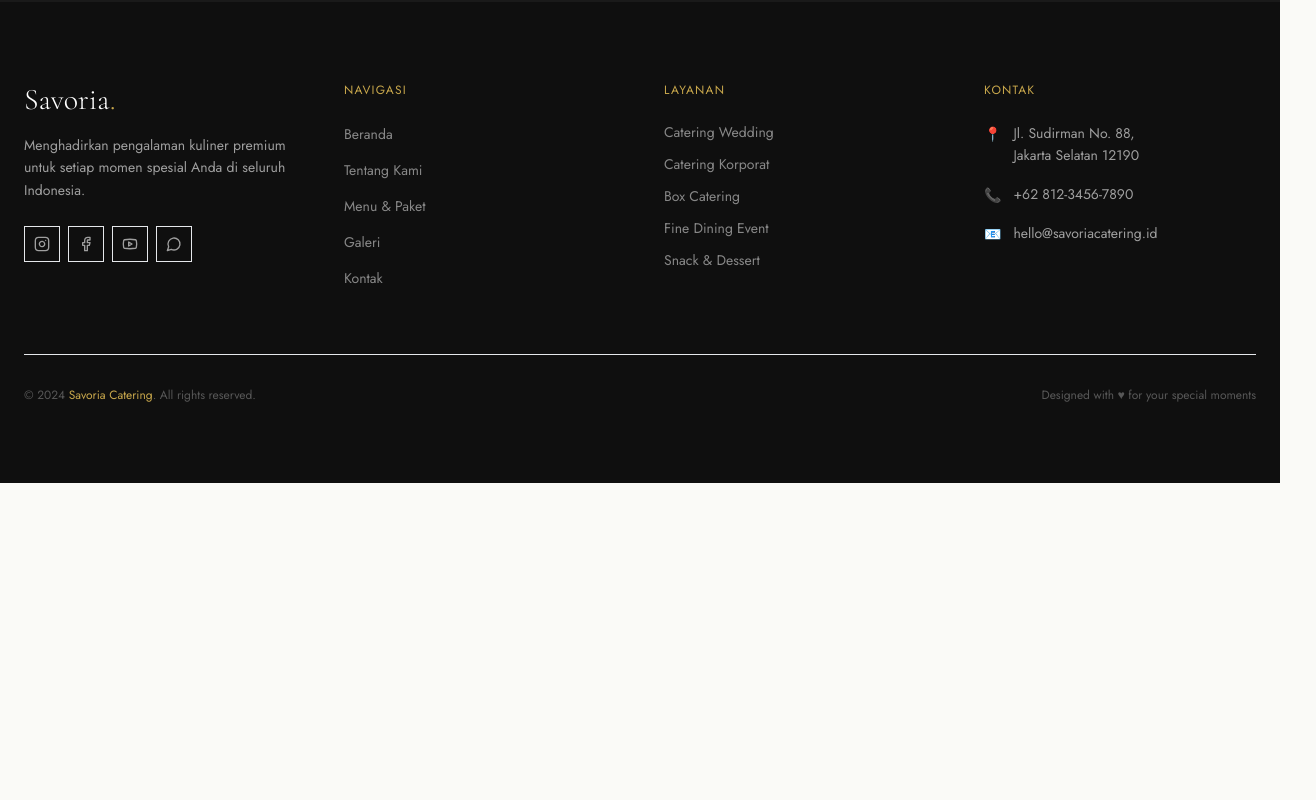
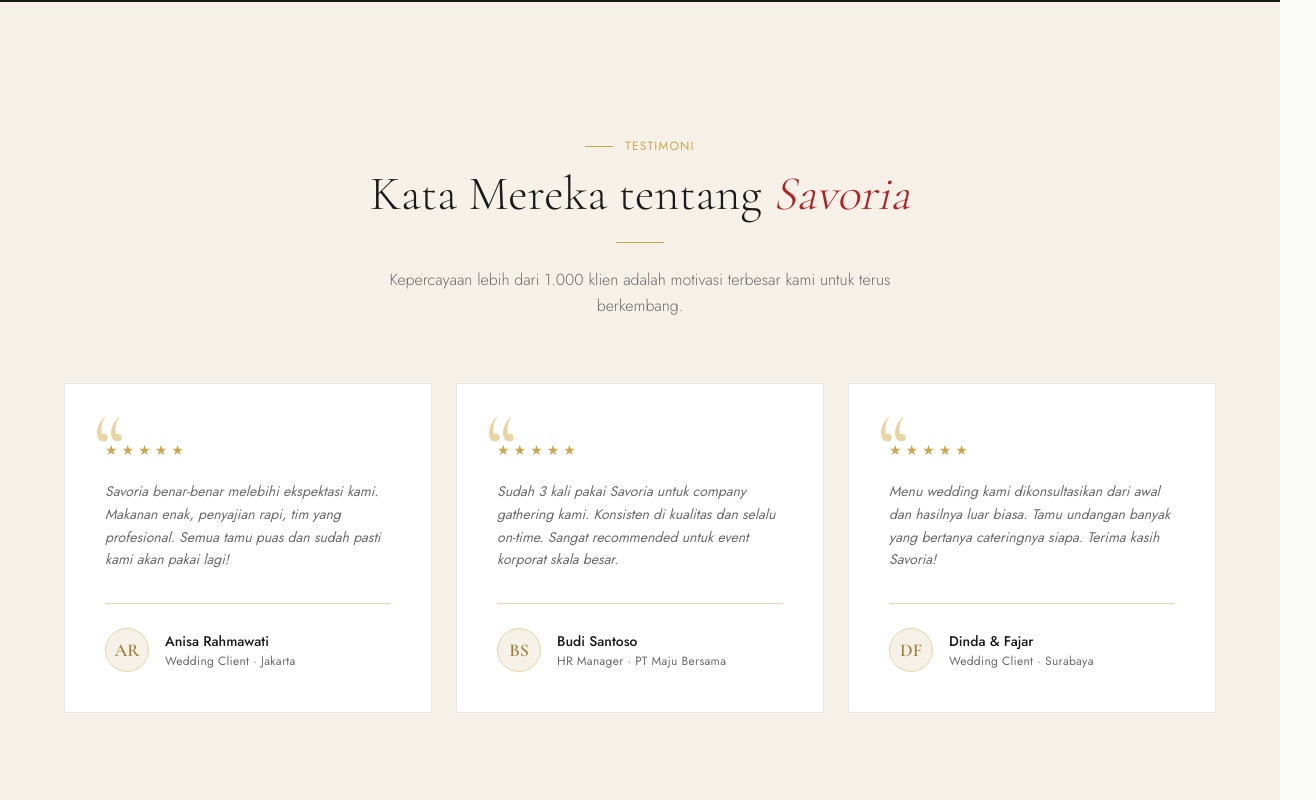
Before and after one commit to AhmadRidho01/savoria-frontend, a Next.js app: page / in a window 1280 px wide. Shown: the part 3920-4720 px from the top of the page, 1316 px wide, since content can reach past the window. Before the commit the page ends 4403 px from the top, so only its background shows below. Built offline with nearby package versions, Linux system fonts and the light colour scheme.

Commit message:
feat: tambah TestimonySection dengan Swiper slider

```diff
--- a/src/app/page.tsx
+++ b/src/app/page.tsx
@@ -3,6 +3,7 @@ import HeroSection from "@/components/sections/HeroSection";
 import AboutSection from "@/components/sections/AboutSection";
 import MenuSection from "@/components/sections/MenuSection";
 import WhySection from "@/components/sections/WhySection";
+import TestimonySection from "@/components/sections/TestimonySection";
 
 export default function HomePage() {
   return (
@@ -11,6 +12,7 @@ export default function HomePage() {
       <AboutSection />
       <MenuSection />
       <WhySection />
+      <TestimonySection />
     </>
   );
 }
--- /dev/null
+++ b/src/components/sections/TestimonySection.tsx
@@ -0,0 +1,58 @@
+"use client";
+
+import { Swiper, SwiperSlide } from "swiper/react";
+import { Pagination, Autoplay } from "swiper/modules";
+import "swiper/css";
+import "swiper/css/pagination";
+
+import SectionTag from "@/components/ui/SectionTag";
+import TestimonyCard from "@/components/ui/TestimonyCard";
+import { testimonies } from "@/constants/testimony";
+
+export default function TestimonySection() {
+  return (
+    <section
+      id="testimoni"
+      className="bg-[var(--cream)] py-24 md:py-32 px-[5%]"
+    >
+      <div className="max-w-7xl mx-auto">
+        {/* Header */}
+        <div className="text-center mb-16" data-aos="fade-up">
+          <SectionTag label="Testimoni" />
+          <h2 className="font-serif font-light text-4xl md:text-5xl leading-[1.15] text-[var(--text)]">
+            Kata Mereka tentang{" "}
+            <em className="italic text-[var(--red)]">Savoria</em>
+          </h2>
+          <div className="w-12 h-px bg-[var(--gold)] mx-auto my-6" />
+          <p className="text-[var(--text-muted)] font-light text-base max-w-lg mx-auto leading-relaxed">
+            Kepercayaan lebih dari 1.000 klien adalah motivasi terbesar kami
+            untuk terus berkembang.
+          </p>
+        </div>
+
+        {/* Swiper */}
+        <div data-aos="fade-up" data-aos-delay="100">
+          <Swiper
+            modules={[Pagination, Autoplay]}
+            spaceBetween={24}
+            slidesPerView={1}
+            autoplay={{ delay: 5000, disableOnInteraction: false }}
+            pagination={{ clickable: true }}
+            breakpoints={{
+              640: { slidesPerView: 1 },
+              768: { slidesPerView: 2 },
+              1024: { slidesPerView: 3 },
+            }}
+            className="!pb-12"
+          >
+            {testimonies.map((item) => (
+              <SwiperSlide key={item.id} className="h-auto">
+                <TestimonyCard item={item} />
+              </SwiperSlide>
+            ))}
+          </Swiper>
+        </div>
+      </div>
+    </section>
+  );
+}
--- /dev/null
+++ b/src/components/ui/TestimonyCard.tsx
@@ -0,0 +1,45 @@
+import type { Testimony } from "@/types";
+
+interface TestimonyCardProps {
+  item: Testimony;
+}
+
+export default function TestimonyCard({ item }: TestimonyCardProps) {
+  return (
+    <div className="bg-[var(--white)] border border-[var(--gold)]/15 p-10 h-full flex flex-col relative">
+      {/* Tanda kutip dekoratif */}
+      <div className="absolute top-4 left-7 font-serif text-8xl text-[var(--gold-light)] leading-none select-none pointer-events-none">
+        &ldquo;
+      </div>
+
+      {/* Bintang */}
+      <div className="flex gap-1 mb-5 mt-4 relative z-10">
+        {Array.from({ length: item.rating }).map((_, i) => (
+          <span key={i} className="text-[var(--gold)] text-sm">
+            ★
+          </span>
+        ))}
+      </div>
+
+      {/* Teks testimoni */}
+      <p className="text-sm text-[var(--text-muted)] leading-relaxed italic mb-8 flex-1 relative z-10">
+        {item.text}
+      </p>
+
+      {/* Author */}
+      <div className="flex items-center gap-4 pt-6 border-t border-[var(--gold-light)] relative z-10">
+        <div className="w-11 h-11 rounded-full bg-[var(--cream)] border border-[var(--gold-light)] flex items-center justify-center font-serif text-lg text-[var(--gold-dark)] font-semibold flex-shrink-0">
+          {item.initials}
+        </div>
+        <div>
+          <div className="text-sm font-medium text-[var(--text)]">
+            {item.name}
+          </div>
+          <div className="text-xs text-[var(--text-muted)] tracking-wide mt-0.5">
+            {item.role}
+          </div>
+        </div>
+      </div>
+    </div>
+  );
+}
```
